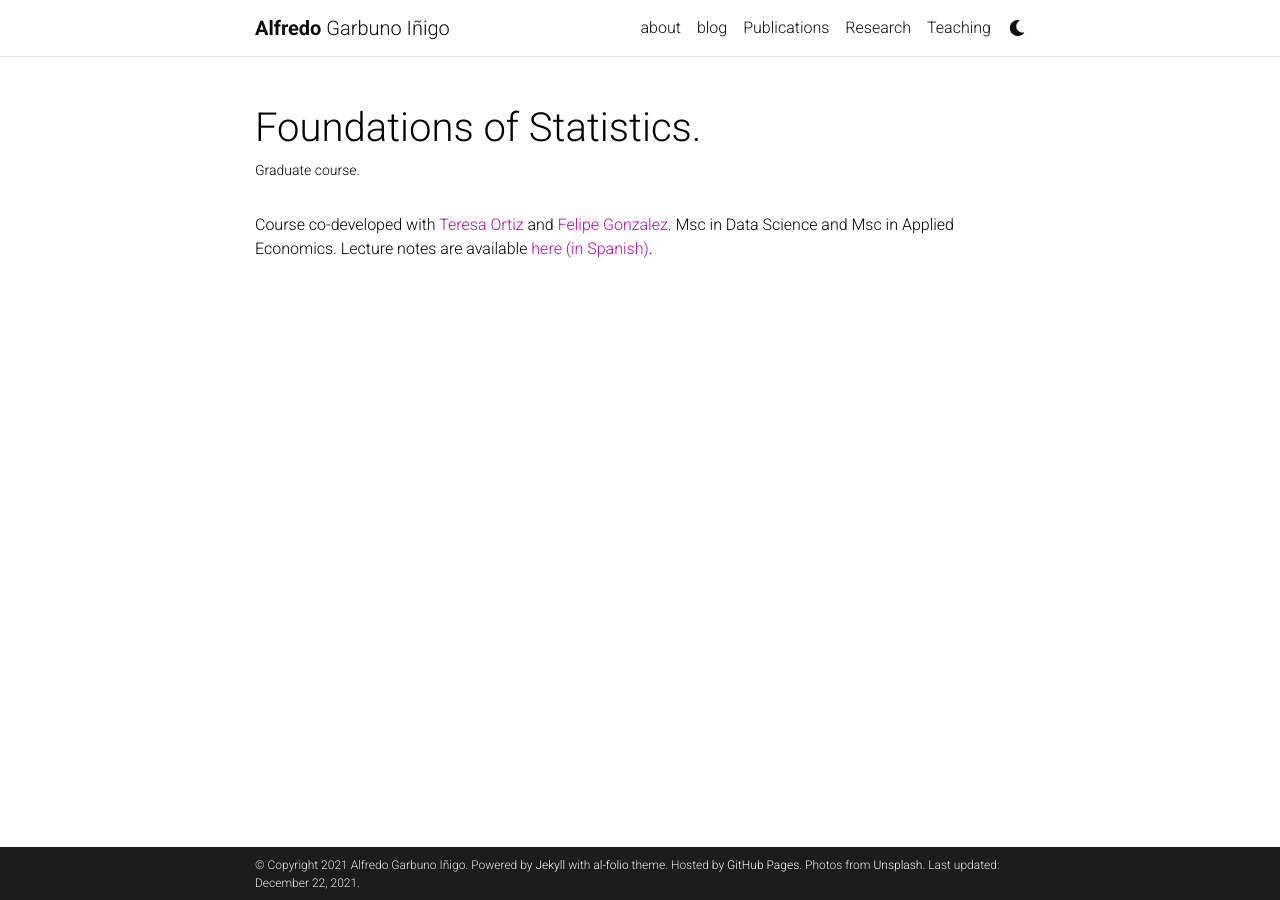
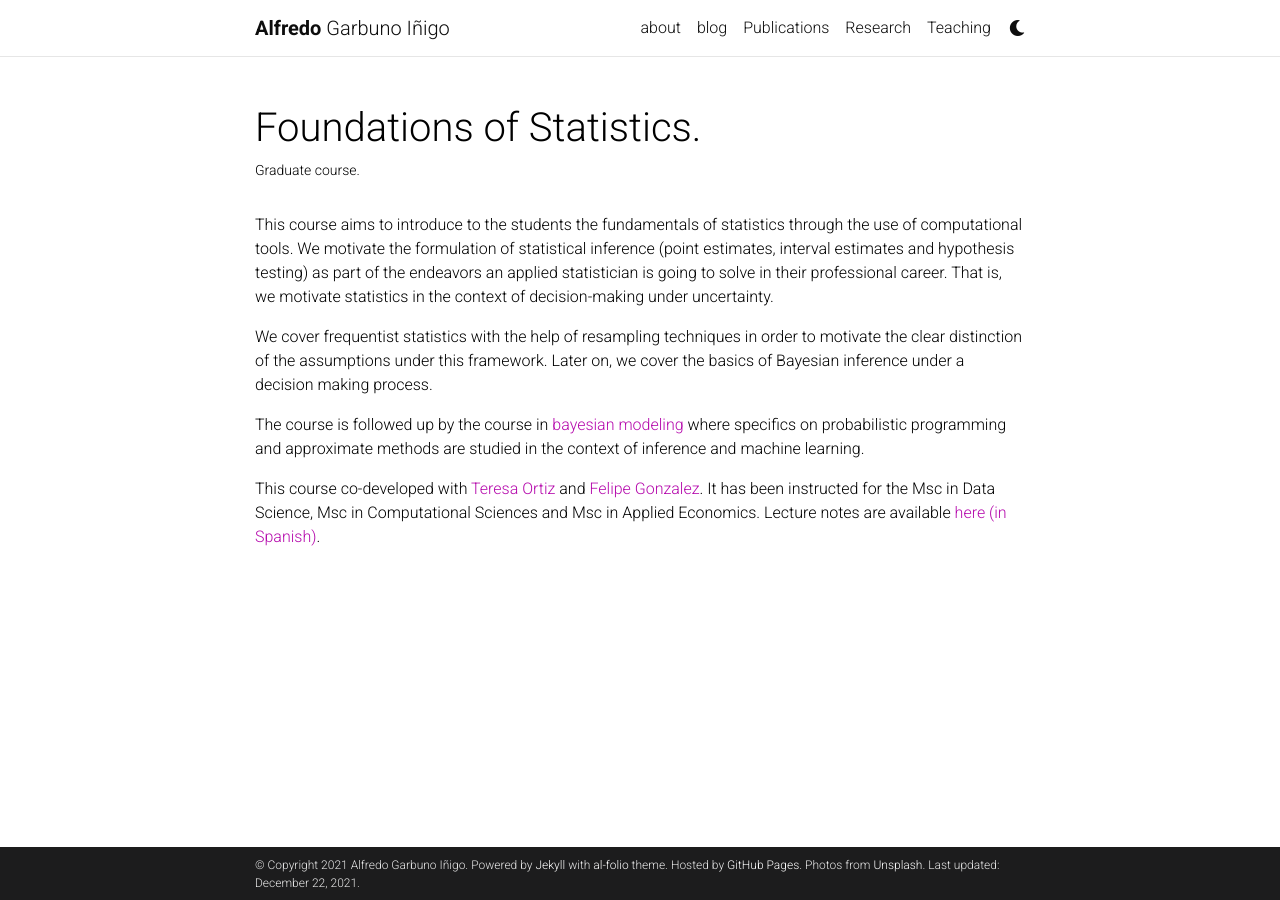
Before and after one commit to agarbuno/agarbuno.github.io, a Jekyll site: the page built from _projects/1_fundamentos.md, in a window 1280 px wide. Built offline with Jekyll 4.4.1, drawn with Linux system fonts in a browser that asks for light colours; nearby versions of some CDN libraries; comment, search, counter and statistics services are not loaded; a style sheet for code colours, icons or effects is not loaded.

Commit message:
updated description on fundamentos

```diff
--- a/_projects/1_fundamentos.md
+++ b/_projects/1_fundamentos.md
@@ -7,7 +7,32 @@ importance: 1
 category: fall
 ---
 
-Course co-developed with [Teresa Ortiz](https://github.com/tereom) and
-[Felipe Gonzalez](https://github.com/felipegonzalez). Msc in Data
-Science and Msc in Applied Economics.  Lecture notes are available
-[here (in Spanish)](https://fundamentos-est-2021.netlify.app/).
+This course aims to introduce to the students the fundamentals of
+statistics through the use of computational tools. We motivate the
+formulation of statistical inference (point estimates, interval
+estimates and hypothesis testing) as part of the endeavors an applied
+statistician is going to solve in their professional career. That is,
+we motivate statistics in the context of decision-making under
+uncertainty.
+
+
+
+We cover frequentist statistics with the help of resampling techniques
+in order to motivate the clear distinction of the assumptions under
+this framework.  Later on, we cover the basics of Bayesian inference
+under a decision making process.
+
+
+The course is followed up by the course in [bayesian modeling](
+2_bayesiana.md) where specifics on probabilistic programming and
+approximate methods are studied in the context of inference and
+machine learning.
+
+
+
+This course co-developed with [Teresa
+Ortiz](https://github.com/tereom) and [Felipe
+Gonzalez](https://github.com/felipegonzalez). It has been instructed
+for the Msc in Data Science, Msc in Computational Sciences and Msc in
+Applied Economics. Lecture notes are available [here (in
+Spanish)](https://fundamentos-est-2021.netlify.app/).
```
Also changed, not shown: _pages/teaching.md (+7 -2 lines), _projects/2_bayesiana.md (+1 -1 lines), _projects/3_aprendizaje.md (+1 -1 lines).
